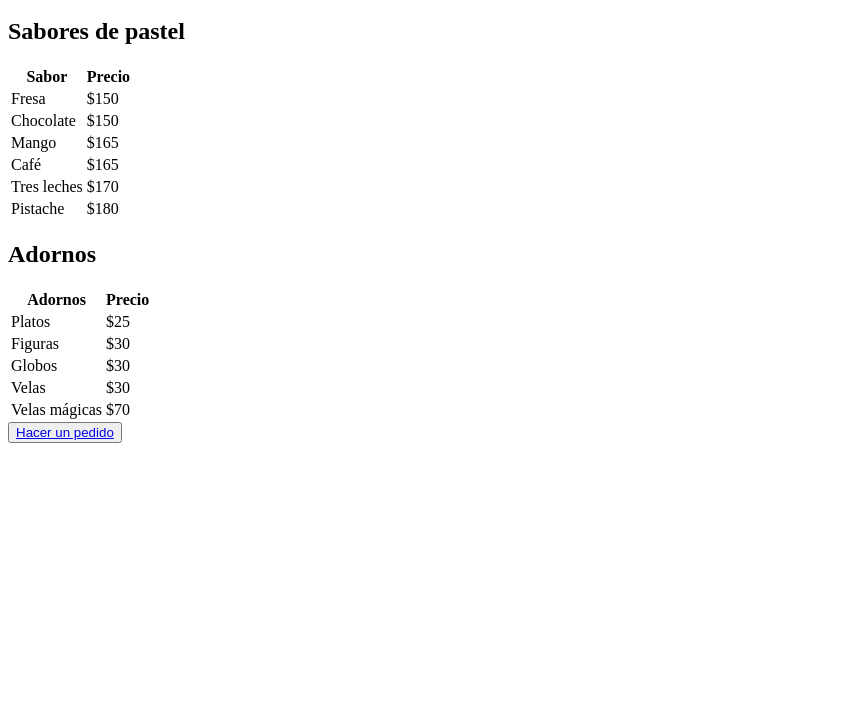
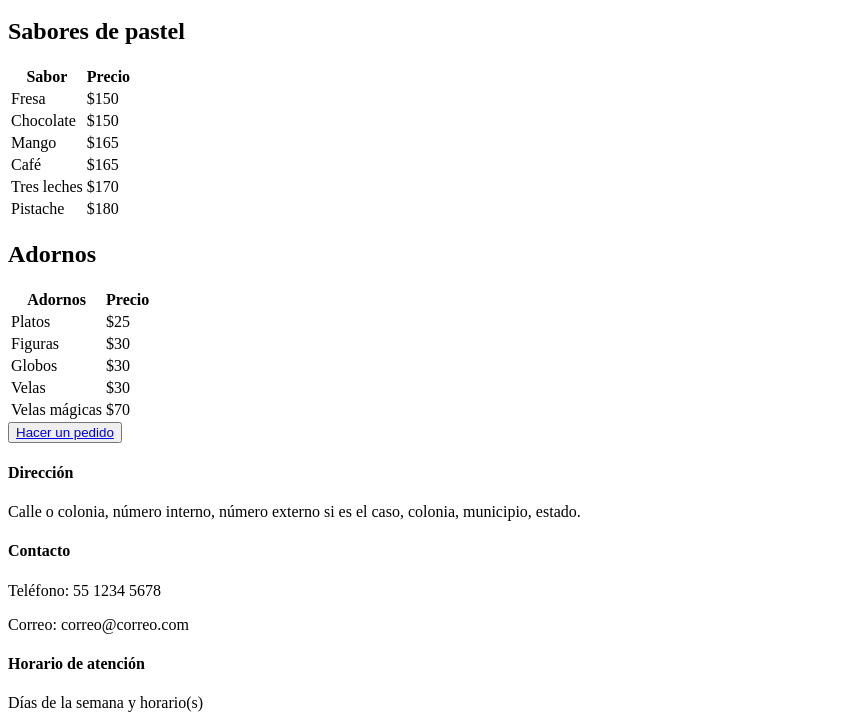
Before and after one commit to RicardoUMC/HTMLFrontendLaunchX, a plain HTML site: page html/cakes.html in a window 1280 px wide. Shown: the part 648-1376 px from the top of the page, without its empty margins (0-863 px from the left). Before the commit the page ends 1099 px from the top, so only its background shows below. Drawn offline with Linux system fonts and the light colour scheme.

Commit message:
ADD: sección de footer con los datos de la pasteleríar

```diff
--- a/html/cakes.html
+++ b/html/cakes.html
@@ -78,7 +78,22 @@
                 <td>$70</td>
             </tr>
         </table>
+        <button><a href="./order.html">Hacer un pedido</a></button>
     </section>
-    <button><a href="./order.html">Hacer un pedido</a></button>
+    <footer>
+        <div>
+            <h4>Dirección</h4>
+            <p>Calle o colonia, número interno, número externo si es el caso, colonia, municipio, estado.</p>
+        </div>
+        <div>
+            <h4>Contacto</h4>
+            <p>Teléfono: 55 1234 5678</p>
+            <p>Correo: correo@correo.com</p>
+        </div>
+        <div>
+            <h4>Horario de atención</h4>
+            <p>Días de la semana y horario(s)</p>
+        </div>
+    </footer>
 </body>
 </html>
```
Also changed, not shown: html/ingredients.html (+15 -0 lines), html/order.html (+15 -0 lines), html/requests.html (+15 -0 lines), index.html (+15 -0 lines).
